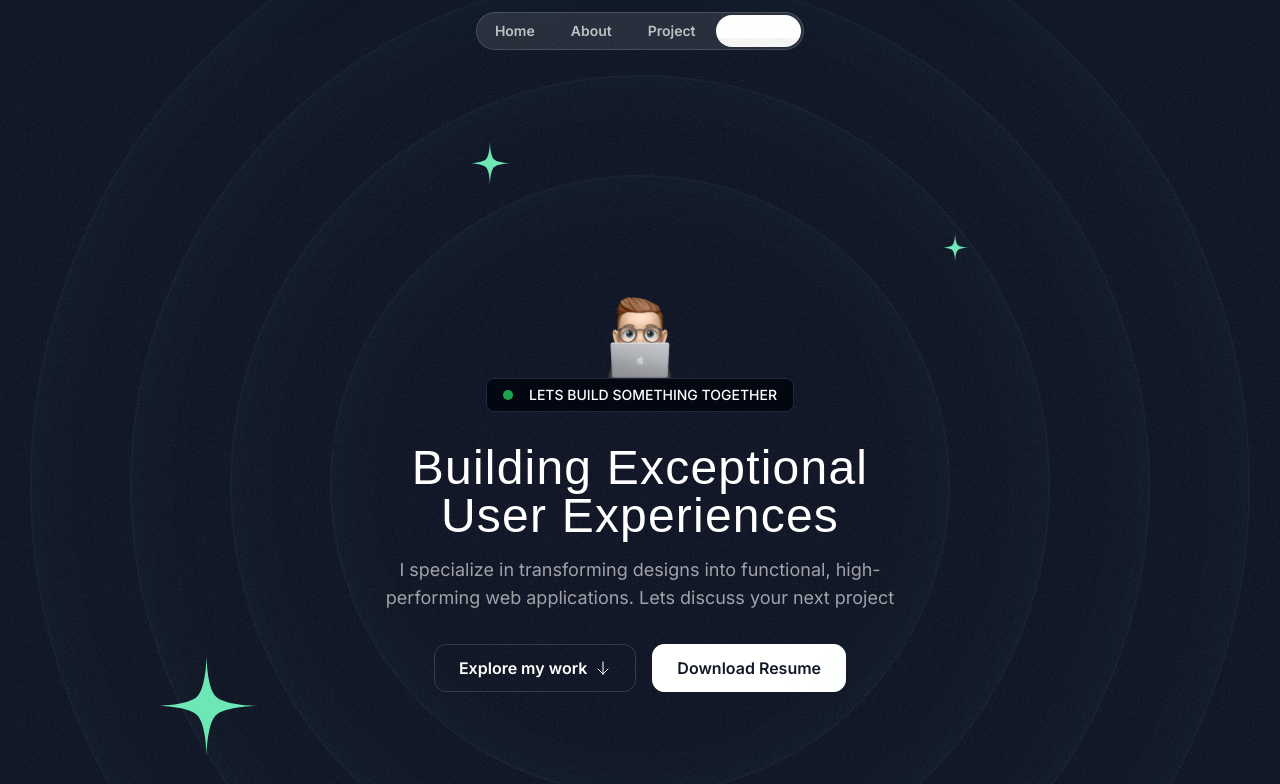
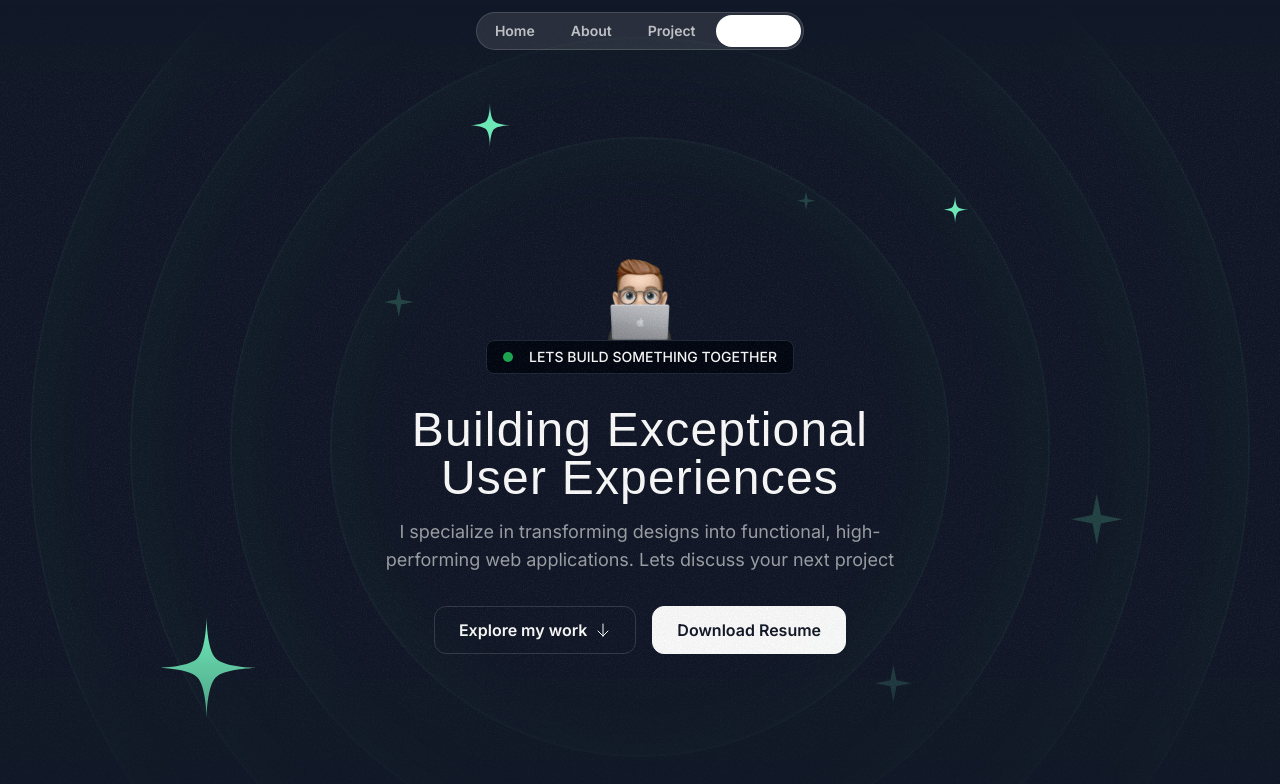
Before and after one commit to AsifAhmedSahil/portfolio-2024, a Next.js app: page / in a window 1280 px wide. Shown: the top 784 px of the page. Built offline with nearby package versions, Linux system fonts and the light colour scheme; a web font is replaced by a local one.

Commit message:
design:hero section

```diff
--- a/src/sections/Header.tsx
+++ b/src/sections/Header.tsx
@@ -1,12 +1,14 @@
 export const Header = () => {
   return (
-    <div className="flex justify-center items-center relative top-3">
+    <div className="flex justify-center items-center fixed w-full z-10  top-3">
+
       <nav className="flex gap-1 p-0.5 border border-white/15 rounded-full bg-white/10 backdrop:blur">
         <a href="" className="px-4 py-1.5 rounded-full text-white/70 text-sm font-semibold hover:bg-white/10 hover:text-white transition duration-300">Home</a>
         <a href="" className="px-4 py-1.5 rounded-full text-white/70 text-sm font-semibold hover:bg-white/10 hover:text-white transition duration-300">About</a>
         <a href="" className="px-4 py-1.5 rounded-full text-white/70 text-sm font-semibold hover:bg-white/10 hover:text-white transition duration-300">Project</a>
-        <a href="" className="px-4 py-1.5 rounded-full text-white/70 text-sm font-semibold bg-white text-gray-900 hover:bg-white/70 hover:text-gray-900">Contact</a>
+        <a href="" className="px-4 py-1.5 rounded-full text-white/70 text-sm font-semibold bg-white  text-black hover:bg-white/70 hover:text-gray-900">Contact</a>
       </nav>
+
     </div>
   );
 };
--- a/src/sections/Hero.tsx
+++ b/src/sections/Hero.tsx
@@ -2,12 +2,16 @@ import memojiImage from "@/assets/images/memoji-computer.png";
 import grainImage from "@/assets/images/grain.jpg";
 import Arrowdown from "@/assets/icons/arrow-down.svg";
 import StarIcon from "@/assets/icons/star.svg";
+import SparkleIcon from "@/assets/icons/sparkle.svg";
 import Image from "next/image";
 import { HeroOrbit } from "@/components/HeroOrbit";
 
 export const HeroSection = () => {
   return (
     <div className="py-32 md:py-48 lg:py-60 relative z-0 overflow-x-clip">
+      <div className="absolute inset-0 [mask-image:linear-gradient(to_bottom,transparent,black_10%,black_70%,transparent)]">
+
+
       <div className="absolute inset-0 -z-30 opacity-5 " style={{
         backgroundImage: `url(${grainImage.src})`
       }}>  </div>
@@ -42,7 +46,22 @@ export const HeroSection = () => {
         <HeroOrbit size={590} rotation={98}>
         <StarIcon className="size-8 text-emerald-300"/>
         </HeroOrbit>
-
+        <HeroOrbit size={430} rotation={-14}>
+        <SparkleIcon className="size-8 text-emerald-300/20"/>
+        </HeroOrbit>
+        <HeroOrbit size={440} rotation={79}>
+        <SparkleIcon className="size-5 text-emerald-300/20"/>
+        </HeroOrbit>
+        <HeroOrbit size={530} rotation={178}>
+        <SparkleIcon className="size-10 text-emerald-300/20"/>
+        </HeroOrbit>
+        <HeroOrbit size={710} rotation={144}>
+        <SparkleIcon className="size-14 text-emerald-300/20"/>
+        </HeroOrbit>
+        {/* <HeroOrbit size={720} rotation={0}>
+        <div className="h-[12px] w-[12px] rounded-full text-emerald-100"></div>
+        </HeroOrbit> */}
+</div>
 
       <div className="container ">
         <div className="flex items-center flex-col">
```
